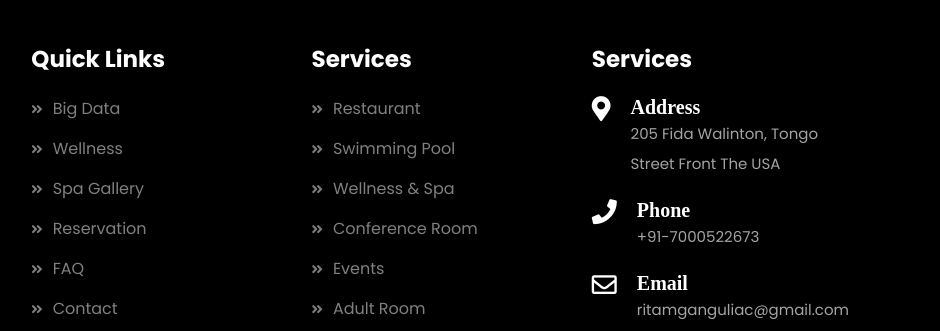
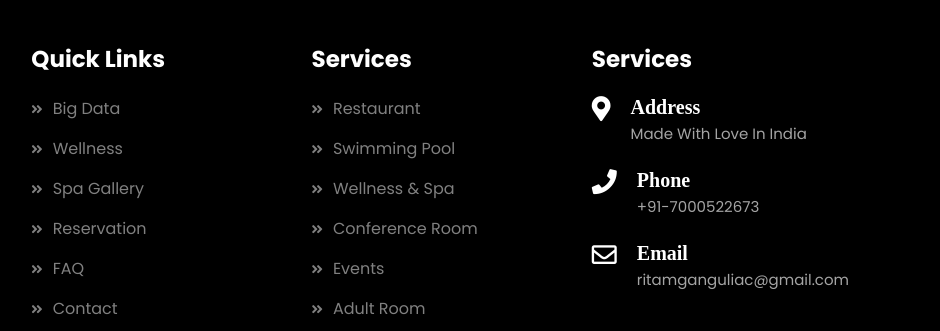
Before and after one commit to ritamganguli/hotelkibooking, a plain HTML site: page index.html in a window 1280 px wide. Shown: the part 9166-9497 px from the top of the page, 340-1280 px from the left. Drawn offline with nearby package versions, Linux system fonts and the light colour scheme.

Commit message:
Update index.html

```diff
--- a/index.html
+++ b/index.html
@@ -801,7 +801,7 @@
             </div>
             <div class="text">
               <h3>Address</h3>
-              <p>205 Fida Walinton, Tongo Street Front The USA</p>
+              <p>Made With Love In India</p>
             </div>
           </div>
           <div class="icon flex">
```
